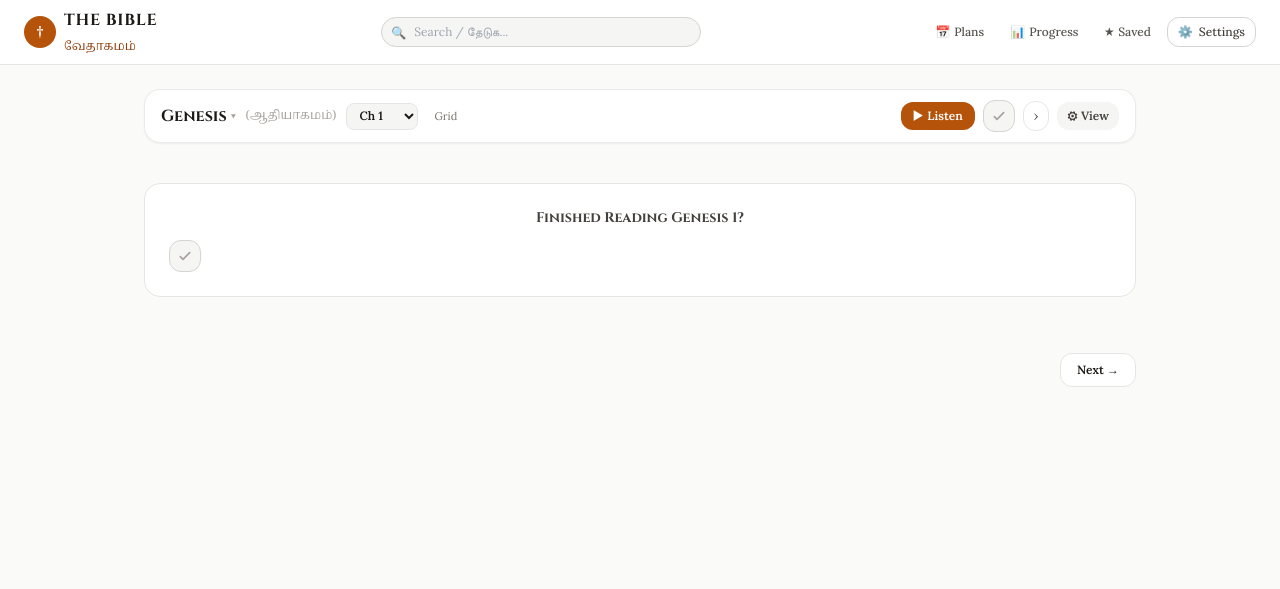
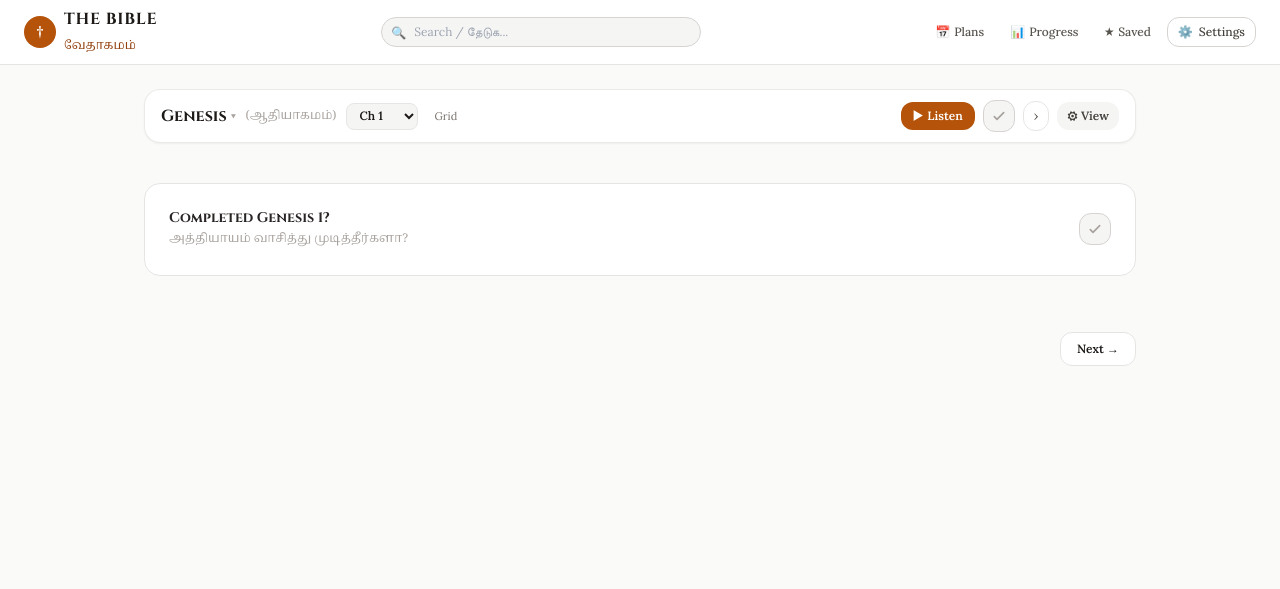
Before and after one commit to Elroi-thecreator/bibleweb, a FastAPI app: page /read/1/1 in a window 1280 px wide. Shown: the top 589 px of the page. Run offline with FastAPI, Linux system fonts and the light colour scheme; some libraries are stand-ins or nearby versions.

Commit message:
font changes

```diff
--- a/templates/base.html
+++ b/templates/base.html
@@ -37,23 +37,29 @@
             }
         }
     </script>
-    <style>
+    <style id="dynamic-reader-font-style">
     :root {
         --reader-font-size: 18px;
     }
-    .font-tamil { font-family: 'Noto Serif Tamil', serif; line-height: 2.1; }
-    .font-english { font-family: 'Lora', serif; line-height: 1.85; }
-    body.theme-sepia { background-color: #FAF6EE; color: #2D241E; }
-    body.theme-sepia .bg-card { background-color: #F3EBDD; border-color: #E2D3BF; }
 
-    /* Force all verse text to listen to the CSS variable */
+    /* Targets any text container inside the reader regardless of markup */
+    #reader-container,
+    #reader-content,
+    .verse-item,
+    .verse-item p,
+    .verse-item span,
     .verse-text,
-    .verse-text p,
-    .verse-text span,
-    .verse-ta,
     .verse-en,
-    .reader-verse-content {
+    .verse-ta {
         font-size: var(--reader-font-size) !important;
+    }
+
+    /* Adjust line heights proportionally */
+    .verse-ta, .font-tamil {
+        line-height: 1.9 !important;
+    }
+    .verse-en, .font-english {
+        line-height: 1.7 !important;
     }
 </style>
 <script>
--- a/templates/reader.html
+++ b/templates/reader.html
@@ -6,7 +6,7 @@
 <div class="max-w-5xl mx-auto px-4 py-4 sm:py-6 pb-32">
 
     <!-- Minimalist Sticky Header Dock -->
-    <div id="reader-toolbar" class="sticky top-16 z-30 mb-6 bg-white/95 dark:bg-stone-900/95 backdrop-blur-md border border-stone-200/80 dark:border-stone-800 rounded-2xl px-4 py-2.5 shadow-sm flex items-center justify-between gap-2 transition-all duration-200">
+    <div id="reader-toolbar" class="sticky top-14 sm:top-16 z-30 mb-6 bg-white/95 dark:bg-stone-900/95 backdrop-blur-md border border-stone-200/80 dark:border-stone-800 rounded-2xl px-4 py-2.5 shadow-sm flex items-center justify-between gap-2 transition-all duration-200">
 
         <!-- Left: Quick Book & Chapter Selectors -->
         <div class="flex items-center space-x-1.5 sm:space-x-2.5 min-w-0">
@@ -15,7 +15,7 @@
                 <span>{{ book.name_en }}</span>
                 <span class="text-[10px] text-stone-400">▾</span>
             </button>
-            <span class="text-stone-400 font-tamil text-xs hidden sm:inline truncate">({{ book.name_ta }})</span>
+            <span class="text-stone-400 font-tamil text-xs hidden sm:inline truncate notranslate" translate="no">({{ book.name_ta }})</span>
 
             <!-- Compact Chapter Dropdown -->
             <select onchange="window.location.href='/read/{{ book.id }}/' + this.value + '?mode={{ mode }}'"
@@ -33,7 +33,7 @@
             </button>
         </div>
 
-        <!-- Right: Primary Actions & Unified View Menu Popup -->
+        <!-- Right: Primary Actions & View Menu Popup -->
         <div class="flex items-center space-x-1.5 sm:space-x-2">
 
             <!-- Quick Listen Button -->
@@ -44,10 +44,10 @@
                 <span>▶</span> <span class="hidden sm:inline">Listen</span>
             </button>
 
-            <!-- Compact Read Status Checkbox Button -->
+            <!-- Compact Read Status Checkbox Button (Icon Only) -->
             <button type="button"
                     onclick="toggleChapterRead({{ book.id }}, {{ chapter }})"
-                    class="chapter-read-btn flex items-center justify-center w-8 h-8 rounded-xl border border-stone-300 dark:border-stone-700 bg-stone-100 dark:bg-stone-800 hover:border-amber-600 transition shadow-xs cursor-pointer"
+                    class="chapter-read-btn flex items-center justify-center w-8 h-8 rounded-xl border border-stone-300 dark:border-stone-700 bg-stone-100 dark:bg-stone-800 hover:border-amber-600 transition shadow-xs cursor-pointer shrink-0"
                     title="Mark chapter as read">
                 <svg class="w-4 h-4 text-stone-400 dark:text-stone-500 stroke-[2.5]" fill="none" viewBox="0 0 24 24" stroke="currentColor">
                     <path stroke-linecap="round" stroke-linejoin="round" d="M5 13l4 4L19 7" />
@@ -83,7 +83,7 @@
                                Parallel
                             </a>
                             <a href="/read/{{ book.id }}/{{ chapter }}?mode=ta"
-                               class="py-1 text-center rounded-lg transition font-tamil {% if mode == 'ta' %}bg-white dark:bg-stone-700 text-amber-800 dark:text-amber-400 font-bold shadow-xs{% else %}text-stone-600 dark:text-stone-400{% endif %}">
+                               class="py-1 text-center rounded-lg transition font-tamil notranslate {% if mode == 'ta' %}bg-white dark:bg-stone-700 text-amber-800 dark:text-amber-400 font-bold shadow-xs{% else %}text-stone-600 dark:text-stone-400{% endif %}" translate="no">
                                தமிழ்
                             </a>
                             <a href="/read/{{ book.id }}/{{ chapter }}?mode=en"
@@ -93,13 +93,15 @@
                         </div>
                     </div>
 
-                    <!-- Font Size Scaling -->
+                    <!-- Persistent Font Size Scaling -->
                     <div class="pt-2 border-t border-stone-100 dark:border-stone-800 flex items-center justify-between">
                         <span class="text-xs text-stone-500 dark:text-stone-400">Text Size</span>
                         <div class="flex items-center border border-stone-200 dark:border-stone-700 rounded-lg overflow-hidden text-xs">
-                            <button onclick="changeFontSize(-1)" class="px-2.5 py-1 hover:bg-stone-100 dark:hover:bg-stone-800 font-bold text-stone-600 dark:text-stone-300">A-</button>
+                            <button onclick="adjustFontSize(-1)" class="px-2.5 py-1 hover:bg-stone-100 dark:hover:bg-stone-800 font-bold text-stone-600 dark:text-stone-300 cursor-pointer">A-</button>
                             <span class="text-stone-300 dark:text-stone-700">|</span>
-                            <button onclick="changeFontSize(1)" class="px-2.5 py-1 hover:bg-stone-100 dark:hover:bg-stone-800 font-bold text-stone-600 dark:text-stone-300">A+</button>
+                            <button onclick="adjustFontSize(0)" class="px-2 py-1 hover:bg-stone-100 dark:hover:bg-stone-800 text-[11px] text-stone-500 cursor-pointer">Reset</button>
+                            <span class="text-stone-300 dark:text-stone-700">|</span>
+                            <button onclick="adjustFontSize(1)" class="px-2.5 py-1 hover:bg-stone-100 dark:hover:bg-stone-800 font-bold text-stone-600 dark:text-stone-300 cursor-pointer">A+</button>
                         </div>
                     </div>
 
@@ -143,7 +145,7 @@
     <!-- Verses Container -->
     <div id="reader-content" class="space-y-2 sm:space-y-3">
         {% for v in verses %}
-        <div id="v{{ v.verse }}" class="verse-item group rounded-xl p-3.5 sm:p-4 hover:bg-white dark:hover:bg-stone-900 border border-transparent hover:border-stone-200 dark:hover:border-stone-800 transition duration-150">
+        <div id="v{{ v.verse }}" class="verse-item group rounded-xl p-3.5 sm:p-4 hover:bg-white dark:hover:bg-stone-900 border border-transparent hover:border-stone-200 dark:border-stone-800 transition duration-150">
 
             <!-- Verse Header Line -->
             <div class="flex items-center justify-between text-xs mb-1.5">
@@ -176,30 +178,36 @@
                 </div>
             </div>
 
-            <!-- Verse Body -->
+            <!-- Verse Body (Fixed specificity: text-base removed so dynamic CSS variable rules apply directly) -->
             {% if mode == 'bilingual' %}
             <div class="grid grid-cols-1 md:grid-cols-2 gap-4 sm:gap-6">
-                <p class="verse-text-en font-english text-stone-800 dark:text-stone-200 text-base leading-relaxed">{{ v.text_en }}</p>
-                <p class="verse-text-ta font-tamil text-stone-900 dark:text-stone-100 text-base md:border-l md:border-stone-100 md:dark:border-stone-800 md:pl-5 pt-1 md:pt-0">{{ v.text_ta }}</p>
+                <p class="verse-text-en verse-en font-english text-stone-800 dark:text-stone-200 leading-relaxed">{{ v.text_en }}</p>
+                <p class="verse-text-ta verse-ta font-tamil notranslate text-stone-900 dark:text-stone-100 md:border-l md:border-stone-100 md:dark:border-stone-800 md:pl-5 pt-1 md:pt-0" translate="no">{{ v.text_ta }}</p>
             </div>
             {% elif mode == 'ta' %}
-            <p class="verse-text-ta font-tamil text-stone-900 dark:text-stone-100 text-lg leading-relaxed">{{ v.text_ta }}</p>
+            <p class="verse-text-ta verse-ta font-tamil notranslate text-stone-900 dark:text-stone-100 leading-relaxed" translate="no">{{ v.text_ta }}</p>
             {% elif mode == 'en' %}
-            <p class="verse-text-en font-english text-stone-800 dark:text-stone-200 text-lg leading-relaxed">{{ v.text_en }}</p>
+            <p class="verse-text-en verse-en font-english text-stone-800 dark:text-stone-200 leading-relaxed">{{ v.text_en }}</p>
             {% endif %}
 
         </div>
         {% endfor %}
     </div>
 
-    <!-- Chapter Completion Section -->
-    <div class="my-10 p-6 bg-white dark:bg-stone-900 border border-stone-200 dark:border-stone-800 rounded-2xl text-center space-y-3 shadow-xs">
-        <p class="font-cinzel text-sm font-semibold text-stone-700 dark:text-stone-300">Finished Reading {{ book.name_en }} {{ chapter }}?</p>
+    <!-- Chapter Completion Section (Clean Icon Only) -->
+    <div class="my-10 p-6 bg-white dark:bg-stone-900 border border-stone-200 dark:border-stone-800 rounded-2xl flex items-center justify-between shadow-xs">
+        <div>
+            <p class="font-cinzel text-sm font-semibold text-stone-800 dark:text-stone-200">Completed {{ book.name_en }} {{ chapter }}?</p>
+            <p class="font-tamil text-xs text-stone-400 notranslate" translate="no">அத்தியாயம் வாசித்து முடித்தீர்களா?</p>
+        </div>
         <div>
             <button type="button"
                     onclick="window.toggleChapterRead({{ book.id }}, {{ chapter }})"
-                    class="chapter-read-btn px-6 py-2.5 rounded-xl text-xs font-bold border shadow-xs transition cursor-pointer bg-stone-100 dark:bg-stone-800 text-stone-800 dark:text-stone-200 border-stone-300 dark:border-stone-700 hover:border-amber-600">
-                Mark as Read ✓
+                    class="chapter-read-btn flex items-center justify-center w-10 h-10 rounded-xl border border-stone-300 dark:border-stone-700 bg-stone-100 dark:bg-stone-800 hover:border-amber-600 transition shadow-xs cursor-pointer"
+                    title="Mark chapter as read">
+                <svg class="w-5 h-5 text-stone-400 dark:text-stone-500 stroke-[2.5]" fill="none" viewBox="0 0 24 24" stroke="currentColor">
+                    <path stroke-linecap="round" stroke-linejoin="round" d="M5 13l4 4L19 7" />
+                </svg>
             </button>
         </div>
     </div>
@@ -262,7 +270,7 @@
             {% for b in books %}
             <a href="/read/{{ b[0] }}/1?mode={{ mode }}" class="p-2 rounded-xl border border-stone-200 dark:border-stone-800 hover:border-amber-700 hover:bg-amber-50/40 dark:hover:bg-stone-800/60 block">
                 <span class="font-semibold block text-stone-900 dark:text-stone-100">{{ b[1] }}</span>
-                <span class="font-tamil text-stone-500 text-[11px] block truncate">{{ b[2] }}</span>
+                <span class="font-tamil text-stone-500 text-[11px] block truncate notranslate" translate="no">{{ b[2] }}</span>
             </a>
             {% endfor %}
         </div>
@@ -306,11 +314,17 @@
         window.updateChapterReadUI(window.CURRENT_BOOK_ID, window.CURRENT_CHAPTER);
         window.applyHighlights();
     }
+    if (typeof window.applyPersistentFontSize === 'function') {
+        window.applyPersistentFontSize();
+    }
 
     document.addEventListener('DOMContentLoaded', () => {
         if (typeof window.updateChapterReadUI === 'function') {
             window.updateChapterReadUI(window.CURRENT_BOOK_ID, window.CURRENT_CHAPTER);
             window.applyHighlights();
+        }
+        if (typeof window.applyPersistentFontSize === 'function') {
+            window.applyPersistentFontSize();
         }
         if (window.bibleAudio) {
             window.bibleAudio.init({{ book.id }}, {{ chapter }}, {{ next_ch or 'null' }}, '{{ mode }}');
@@ -330,13 +344,6 @@
         }
     });
 
-    function changeFontSize(delta) {
-        document.querySelectorAll('.verse-text-en, .verse-text-ta').forEach(el => {
-            const currentSize = parseFloat(window.getComputedStyle(el).fontSize);
-            el.style.fontSize = (currentSize + delta) + 'px';
-        });
-    }
-
     function toggleZenMode() {
         const header = document.getElementById('site-header');
         const toolbar = document.getElementById('reader-toolbar');
```
